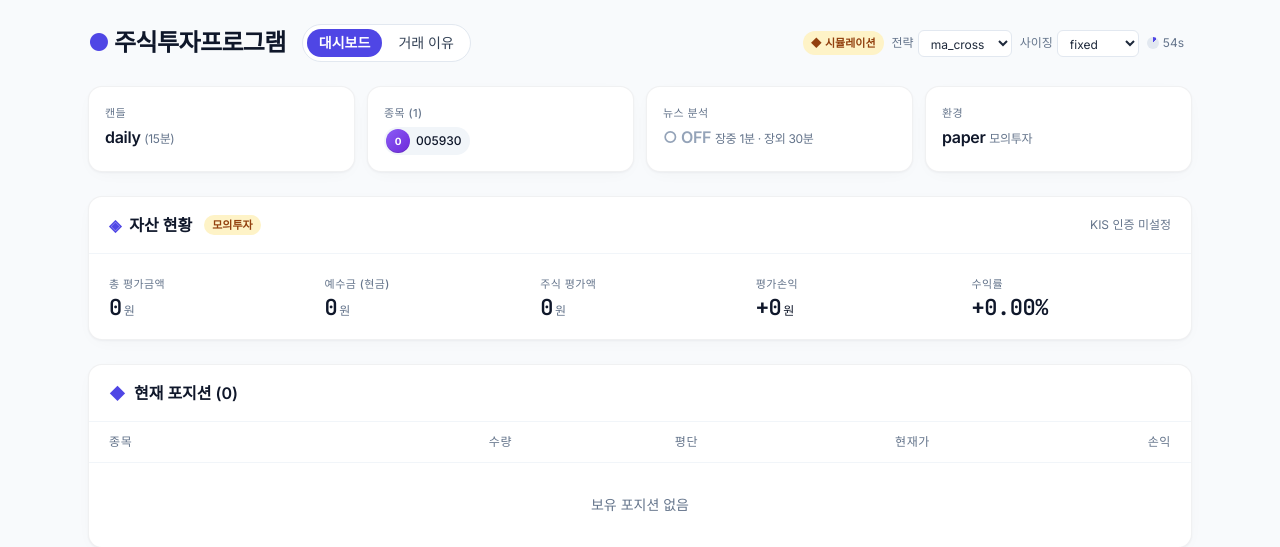
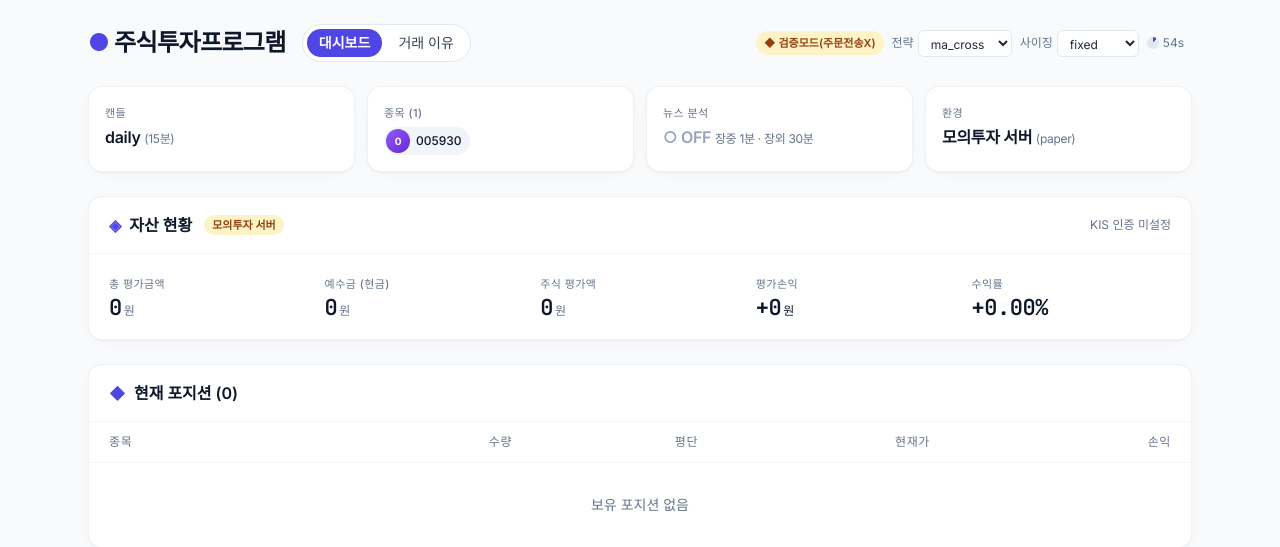
Before and after one commit to inwhan987/-, a FastAPI app: page / in a window 1280 px wide. Shown: the top 547 px of the page. Run offline with FastAPI, Linux system fonts and the light colour scheme; some libraries are stand-ins or nearby versions.

Commit message:
Add dashboard dry_run toggle and rename env labels (paper/real → 모의투자 서버/실제투자, DRY_RUN → 검증모드)
Co-Authored-By: Claude Opus 4.7 <noreply@anthropic.com>

```diff
--- a/stock_bot/web/app.py
+++ b/stock_bot/web/app.py
@@ -57,6 +57,7 @@ def _update_env_file(updates: dict[str, str]) -> None:
 class ConfigUpdate(BaseModel):
     strategy: str | None = Field(default=None)
     sizing: str | None = Field(default=None)
+    dry_run: bool | None = Field(default=None)
 
 BASE = Path(__file__).parent
 templates = Jinja2Templates(directory=str(BASE / "templates"))
@@ -332,6 +333,9 @@ def create_app() -> FastAPI:
                 raise HTTPException(400, f"invalid sizing: {payload.sizing}")
             settings.position_sizing = payload.sizing  # type: ignore[assignment]
             updates["POSITION_SIZING"] = payload.sizing
+        if payload.dry_run is not None:
+            settings.trade_dry_run = payload.dry_run
+            updates["TRADE_DRY_RUN"] = "true" if payload.dry_run else "false"
         if not updates:
             raise HTTPException(400, "no fields to update")
         _update_env_file(updates)
@@ -340,6 +344,7 @@ def create_app() -> FastAPI:
             "ok": True,
             "strategy": settings.trade_strategy,
             "sizing": settings.position_sizing,
+            "dry_run": settings.trade_dry_run,
         }
 
     return app
--- a/stock_bot/web/templates/dashboard.html
+++ b/stock_bot/web/templates/dashboard.html
@@ -97,11 +97,12 @@
       </nav>
     </div>
     <div class="text-sm text-slate-700 flex flex-wrap items-center gap-2">
-      {% if config.dry_run %}
-        <span class="badge badge-warn" title="실제 주문을 보내지 않고 로그·알림만 남기는 시뮬레이션 모드입니다">◆ 시뮬레이션</span>
-      {% else %}
-        <span class="badge badge-danger" title="실제 주문이 전송되는 라이브 모드입니다">● 실제거래 ({{ config.env }})</span>
-      {% endif %}
+      <label class="inline-flex items-center gap-1.5 cursor-pointer select-none" title="검증모드: ON이면 주문을 전송하지 않고 로그·알림만 남깁니다">
+        <input id="dryrun-toggle" type="checkbox" class="sr-only" {% if config.dry_run %}checked{% endif %}>
+        <span id="dryrun-pill" class="badge {% if config.dry_run %}badge-warn{% else %}badge-danger{% endif %}">
+          {% if config.dry_run %}◆ 검증모드(주문전송X){% else %}● 주문전송 ON{% endif %}
+        </span>
+      </label>
       <div class="flex items-center gap-1 text-xs">
         <span class="text-slate-500">전략</span>
         <select id="strategy-select" class="px-2 py-1 rounded-md bg-white border border-slate-200 text-slate-800">
@@ -153,9 +154,15 @@
     <div class="card p-4">
       <div class="metric-label">환경</div>
       <div class="metric-value sm mt-1">
-        {{ config.env }}
-        {% if config.env == "paper" %}<span class="text-xs text-slate-500 font-normal">모의투자</span>
-        {% elif config.env == "real" %}<span class="text-xs text-red-600 font-normal">실전</span>{% endif %}
+        {% if config.env == "paper" %}
+          <span>모의투자 서버</span>
+          <span class="text-xs text-slate-500 font-normal">(paper)</span>
+        {% elif config.env == "real" %}
+          <span class="text-red-600">실제투자</span>
+          <span class="text-xs text-red-600 font-normal">(real)</span>
+        {% else %}
+          {{ config.env }}
+        {% endif %}
       </div>
     </div>
   </section>
@@ -165,9 +172,9 @@
       <span class="flex items-center gap-2">
         <span class="text-indigo-600">◈</span> 자산 현황
         {% if config.env == "paper" %}
-          <span class="badge badge-warn ml-1">모의투자</span>
+          <span class="badge badge-warn ml-1">모의투자 서버</span>
         {% else %}
-          <span class="badge badge-danger ml-1">실전</span>
+          <span class="badge badge-danger ml-1">실제투자</span>
         {% endif %}
       </span>
       <span class="text-xs text-slate-500 font-normal">
@@ -379,6 +386,27 @@
   document.getElementById('strategy-select').addEventListener('change', e => updateConfig('strategy', e.target.value));
   document.getElementById('sizing-select').addEventListener('change', e => updateConfig('sizing', e.target.value));
 
+  // 검증모드 토글
+  const dryToggle = document.getElementById('dryrun-toggle');
+  const dryPill = document.getElementById('dryrun-pill');
+  dryToggle.addEventListener('change', async (e) => {
+    const on = e.target.checked;
+    if (!on) {
+      if (!confirm('검증모드를 끄면 실제로 주문이 전송됩니다.\n(KIS_ENV=paper 면 모의계좌 가짜돈, real 이면 실제 돈!)\n\n계속할까요?')) {
+        e.target.checked = true;
+        return;
+      }
+    }
+    await updateConfig('dry_run', on);
+    if (on) {
+      dryPill.className = 'badge badge-warn';
+      dryPill.textContent = '◆ 검증모드(주문전송X)';
+    } else {
+      dryPill.className = 'badge badge-danger';
+      dryPill.textContent = '● 주문전송 ON';
+    }
+  });
+
   // 종목 심볼 → 해시 기반 색상 아바타
   const PALETTE = [
     ['#6366f1','#4338ca'], ['#10b981','#047857'], ['#ef4444','#b91c1c'],
```
